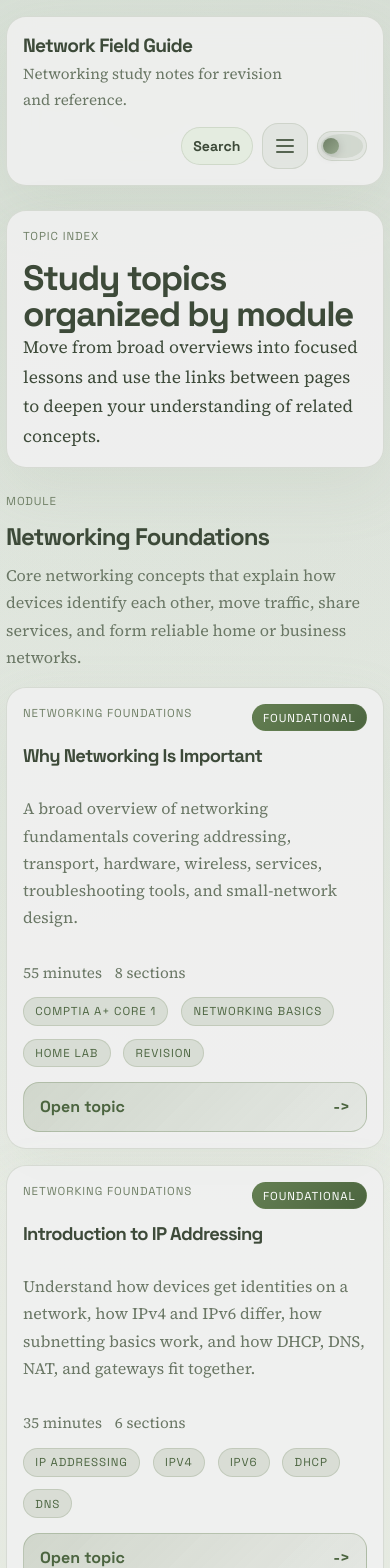
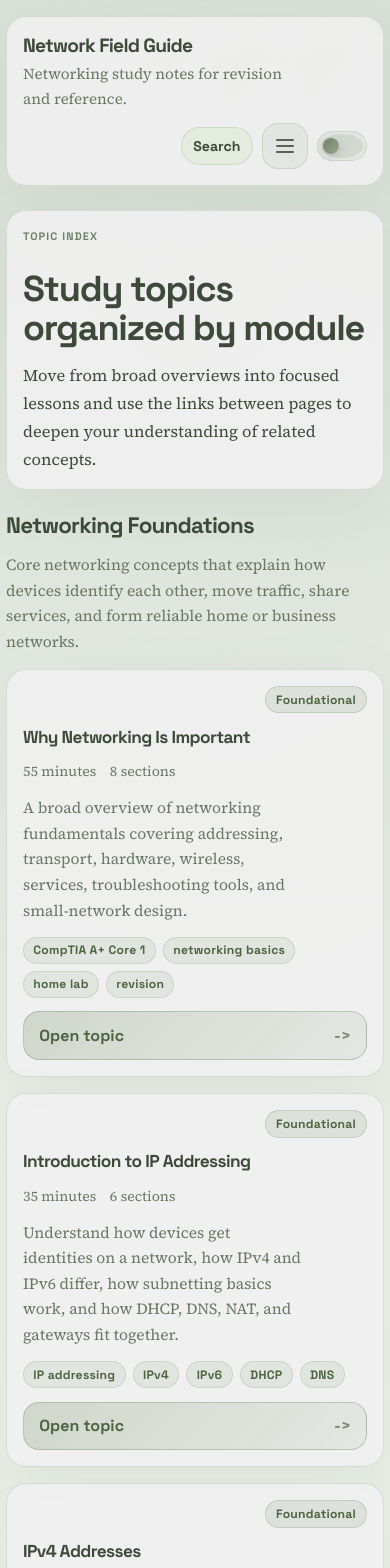
Before and after one commit to NGregguk/NetworkingTraining, a React (Vite) app: page /topics in a window 390 px wide. Shown: the top 1568 px of the page. Built offline with nearby package versions, Linux system fonts and the light colour scheme.

Commit message:
Refine typography and hierarchy across study pages

```diff
--- a/src/components/TopicCard.tsx
+++ b/src/components/TopicCard.tsx
@@ -3,22 +3,32 @@ import type { StudyTopic } from '../content/schema';
 
 type TopicCardProps = {
   topic: StudyTopic;
+  showModule?: boolean;
 };
 
-export default function TopicCard({ topic }: TopicCardProps) {
+export default function TopicCard({
+  topic,
+  showModule = true,
+}: TopicCardProps) {
   return (
-    <article className="card topic-card">
+    <article
+      className={
+        showModule ? 'card topic-card' : 'card topic-card topic-card-no-context'
+      }
+    >
       <div className="topic-card-head">
-        <p className="eyebrow">{topic.module.title}</p>
+        {showModule ? (
+          <p className="eyebrow topic-card-context">{topic.module.title}</p>
+        ) : null}
         <span className="badge">{topic.level}</span>
       </div>
-      <h3>{topic.title}</h3>
-      <p className="card-copy">{topic.summary}</p>
-      <div className="meta-row">
+      <h3 className="topic-card-title">{topic.title}</h3>
+      <div className="meta-row topic-card-meta">
         <span>{topic.estimatedStudyTime}</span>
         <span>{topic.sections.length} sections</span>
       </div>
-      <div className="tag-row">
+      <p className="card-copy topic-card-summary">{topic.summary}</p>
+      <div className="tag-row topic-card-tags">
         {topic.tags.map((tag) => (
           <span key={tag} className="chip">
             {tag}
--- a/src/pages/DashboardPage.tsx
+++ b/src/pages/DashboardPage.tsx
@@ -60,7 +60,7 @@ export default function DashboardPage() {
 
       <section>
         <div className="section-title-row">
-          <div>
+          <div className="section-heading">
             <p className="eyebrow">Featured Topics</p>
             <h2>Start with these pages</h2>
             <p className="section-caption">
--- a/src/pages/GlossaryPage.tsx
+++ b/src/pages/GlossaryPage.tsx
@@ -46,8 +46,7 @@ export default function GlossaryPage() {
               className="glossary-group"
             >
               <div className="section-title-row">
-                <div>
-                  <p className="eyebrow">Letter</p>
+                <div className="section-heading">
                   <h2>{letter}</h2>
                 </div>
               </div>
--- a/src/pages/RevisionPage.tsx
+++ b/src/pages/RevisionPage.tsx
@@ -82,7 +82,7 @@ export default function RevisionPage() {
             className="card revision-card"
           >
             <div className="section-title-row">
-              <div>
+              <div className="section-heading">
                 <p className="eyebrow">{topic.module.title}</p>
                 <h2>{topic.title}</h2>
               </div>
--- a/src/pages/TopicPage.tsx
+++ b/src/pages/TopicPage.tsx
@@ -101,7 +101,7 @@ export default function TopicPage() {
 
         <section className="card">
           <div className="section-title-row">
-            <div>
+            <div className="section-heading">
               <p className="eyebrow">Learning Objectives</p>
               <h2>What this page should leave you able to do</h2>
             </div>
@@ -121,7 +121,7 @@ export default function TopicPage() {
 
         <section className="card">
           <div className="section-title-row">
-            <div>
+            <div className="section-heading">
               <p className="eyebrow">End-Of-Topic Reinforcement</p>
               <h2>Quick review before you move on</h2>
             </div>
--- a/src/pages/TopicsPage.tsx
+++ b/src/pages/TopicsPage.tsx
@@ -16,15 +16,14 @@ export default function TopicsPage() {
       {modules.map((module) => (
         <section key={module.id}>
           <div className="section-title-row">
-            <div>
-              <p className="eyebrow">Module</p>
+            <div className="section-heading">
               <h2>{module.title}</h2>
             </div>
             <p className="section-caption">{module.summary}</p>
           </div>
           <div className="card-grid topics-grid">
             {module.topics.map((topic) => (
-              <TopicCard key={topic.slug} topic={topic} />
+              <TopicCard key={topic.slug} topic={topic} showModule={false} />
             ))}
           </div>
         </section>
--- a/src/styles.css
+++ b/src/styles.css
@@ -215,6 +215,9 @@ a {
 .hero-note,
 .term-note,
 .link-list p {
+  margin: 0;
+  font-size: 0.97rem;
+  line-height: 1.65;
   color: var(--text-soft);
 }
 
@@ -441,6 +444,11 @@ a {
   padding: 1.5rem;
 }
 
+.page-hero {
+  display: grid;
+  gap: 0.85rem;
+}
+
 .hero-grid {
   display: grid;
   grid-template-columns: minmax(0, 1.55fr) minmax(300px, 0.9fr);
@@ -449,6 +457,8 @@ a {
 
 .hero-card {
   position: relative;
+  display: grid;
+  gap: 1rem;
   overflow: hidden;
   padding: 2rem;
   background: var(--hero-bg);
@@ -535,24 +545,24 @@ h3,
 h4 {
   margin: 0;
   font-family: var(--font-display);
-  line-height: 1.05;
-  letter-spacing: -0.04em;
+  line-height: 1.08;
+  letter-spacing: -0.035em;
 }
 
 h1 {
-  font-size: clamp(2.2rem, 5vw, 4rem);
+  font-size: clamp(2.25rem, 4.8vw, 3.6rem);
 }
 
 h2 {
-  font-size: clamp(1.5rem, 3vw, 2.25rem);
+  font-size: clamp(1.4rem, 2.8vw, 2rem);
 }
 
 h3 {
-  font-size: 1.15rem;
+  font-size: clamp(1.08rem, 1.4vw, 1.3rem);
 }
 
 h4 {
-  font-size: 1rem;
+  font-size: 0.98rem;
 }
 
 p {
@@ -561,29 +571,51 @@ p {
 
 .lede {
   margin: 0;
-  font-size: 1.08rem;
+  max-width: 62ch;
+  font-size: 1.02rem;
+  line-height: 1.72;
 }
 
 .eyebrow,
+.reference-label,
+.footer-title {
+  font-family: var(--font-display);
+  text-transform: uppercase;
+  letter-spacing: 0.1em;
+  font-size: 0.68rem;
+  font-weight: 600;
+}
+
 .badge,
 .chip,
-.reference-label,
-.footer-title,
 .stat-label {
   font-family: var(--font-display);
-  text-transform: uppercase;
-  letter-spacing: 0.08em;
-  font-size: 0.72rem;
+  font-size: 0.76rem;
+  font-weight: 600;
+  letter-spacing: 0.02em;
 }
 
 .eyebrow {
-  margin: 0 0 0.8rem;
+  margin: 0 0 0.65rem;
   color: var(--accent);
 }
 
 .hero-side {
   display: grid;
   gap: 1rem;
+}
+
+.hero-side h2 {
+  font-size: clamp(1.3rem, 2vw, 1.65rem);
+}
+
+.hero-card .lede,
+.page-hero .lede {
+  max-width: 58ch;
+}
+
+.hero-note {
+  max-width: 56ch;
 }
 
 .stats-grid {
@@ -607,8 +639,7 @@ p {
 .cta-row,
 .meta-row,
 .tag-row,
-.topic-card-head,
-.section-title-row {
+.topic-card-head {
   display: flex;
   flex-wrap: wrap;
   align-items: center;
@@ -697,13 +728,14 @@ p {
 .section-panel,
 .reference-card {
   display: grid;
-  gap: 0.9rem;
+  gap: 0.75rem;
 }
 
 .topic-card {
   display: flex;
   flex-direction: column;
   align-items: stretch;
+  gap: 0.85rem;
   height: 100%;
 }
 
@@ -717,6 +749,27 @@ p {
   flex: 1;
   min-width: 0;
   margin-bottom: 0;
+}
+
+.topic-card-no-context > .topic-card-head {
+  justify-content: flex-end;
+}
+
+.topic-card-context {
+  color: var(--text-soft);
+}
+
+.topic-card-title {
+  line-height: 1.2;
+}
+
+.topic-card-summary {
+  max-width: 34ch;
+}
+
+.topic-card-tags {
+  gap: 0.45rem;
+  align-items: flex-start;
 }
 
 .topic-card > .topic-card-head .badge {
@@ -731,14 +784,14 @@ p {
   justify-content: space-between;
   gap: 0.8rem;
   margin-top: auto;
-  padding: 0.85rem 1rem;
+  padding: 0.8rem 0.95rem;
   border: 1px solid var(--accent-pop-border);
   border-radius: 1rem;
   background:
     linear-gradient(135deg, rgba(100, 127, 82, 0.22), rgba(100, 127, 82, 0.08));
   color: var(--accent-pop-strong);
   font-family: var(--font-display);
-  font-weight: 700;
+  font-weight: 600;
   text-decoration: none;
   transition:
     transform 180ms ease,
@@ -772,46 +825,74 @@ p {
 }
 
 .badge {
-  padding: 0.35rem 0.65rem;
-  border-radius: 999px;
-  color: #ffffff;
-  border: 1px solid var(--accent-pop-border);
-  background: linear-gradient(135deg, var(--accent-pop) 0%, var(--accent-pop-strong) 100%);
-}
-
-:root[data-theme='dark'] .badge {
-  border: 1px solid rgba(0, 122, 204, 0.22);
-  background: rgba(0, 122, 204, 0.14);
-  color: var(--accent-strong);
-}
-
-.chip {
-  padding: 0.4rem 0.7rem;
+  padding: 0.3rem 0.62rem;
   border-radius: 999px;
   color: var(--accent-pop-strong);
-  border: 1px solid rgba(100, 127, 82, 0.2);
-  background: var(--accent-pop-soft);
+  border: 1px solid rgba(100, 127, 82, 0.22);
+  background: rgba(100, 127, 82, 0.12);
+}
+
+.topic-card-link span:last-child {
+  opacity: 0.72;
+}
+
+:root[data-theme='dark'] .badge {
+  border: 1px solid rgba(0, 122, 204, 0.18);
+  background: rgba(0, 122, 204, 0.1);
+  color: var(--accent-strong);
+}
+
+.chip {
+  padding: 0.28rem 0.58rem;
+  border-radius: 999px;
+  color: var(--accent-pop-strong);
+  border: 1px solid rgba(100, 127, 82, 0.16);
+  background: rgba(100, 127, 82, 0.1);
 }
 
 :root[data-theme='dark'] .chip {
   color: #7fcfff;
-  background: rgba(0, 122, 204, 0.12);
-  border: 1px solid rgba(0, 122, 204, 0.2);
+  background: rgba(0, 122, 204, 0.09);
+  border: 1px solid rgba(0, 122, 204, 0.16);
 }
 
 .meta-row {
   color: var(--text-soft);
-  font-size: 0.95rem;
+  font-size: 0.88rem;
+  line-height: 1.45;
+  gap: 0.45rem 0.85rem;
+}
+
+.meta-row span {
+  display: inline-flex;
+  align-items: center;
 }
 
 .section-title-row {
-  justify-content: space-between;
-  margin-bottom: 1rem;
+  display: flex;
+  flex-wrap: wrap;
+  align-items: flex-end;
+  gap: 0.85rem 1.25rem;
+  margin-bottom: 0.9rem;
+}
+
+.section-title-row > * {
+  min-width: 0;
+}
+
+.section-heading {
+  display: grid;
+  gap: 0.35rem;
 }
 
 .section-caption {
+  flex: 1 1 24rem;
   max-width: 42rem;
   margin: 0;
+}
+
+.section-title-row > .text-link {
+  margin-left: auto;
 }
 
 .spotlight-card {
@@ -874,12 +955,12 @@ p {
 
 .section-card {
   display: grid;
-  gap: 1.35rem;
+  gap: 1.2rem;
 }
 
 .section-header {
   display: grid;
-  gap: 0.3rem;
+  gap: 0.4rem;
 }
 
 .section-grid {
@@ -889,10 +970,14 @@ p {
 }
 
 .section-panel {
-  padding: 1.1rem;
+  padding: 1rem 1.05rem;
   border-radius: 1.25rem;
   background: var(--panel-bg);
   border: 1px solid var(--border);
+}
+
+.section-panel > * {
+  margin: 0;
 }
 
 :root[data-theme='dark'] .section-panel,
@@ -1247,10 +1332,14 @@ p {
 }
 
 .reference-card {
-  padding: 1rem;
+  padding: 0.95rem;
   border-radius: 1.2rem;
   background: var(--reference-bg);
   border: 1px solid var(--border);
+}
+
+.reference-card > * {
+  margin: 0;
 }
 
 .search-layer {
@@ -2017,6 +2106,14 @@ p {
     align-items: flex-start;
   }
 
+  .section-title-row > .text-link {
+    margin-left: 0;
+  }
+
+  .section-caption {
+    flex-basis: 100%;
+  }
+
   .site-header {
     align-items: center;
     gap: 0.85rem;
```
